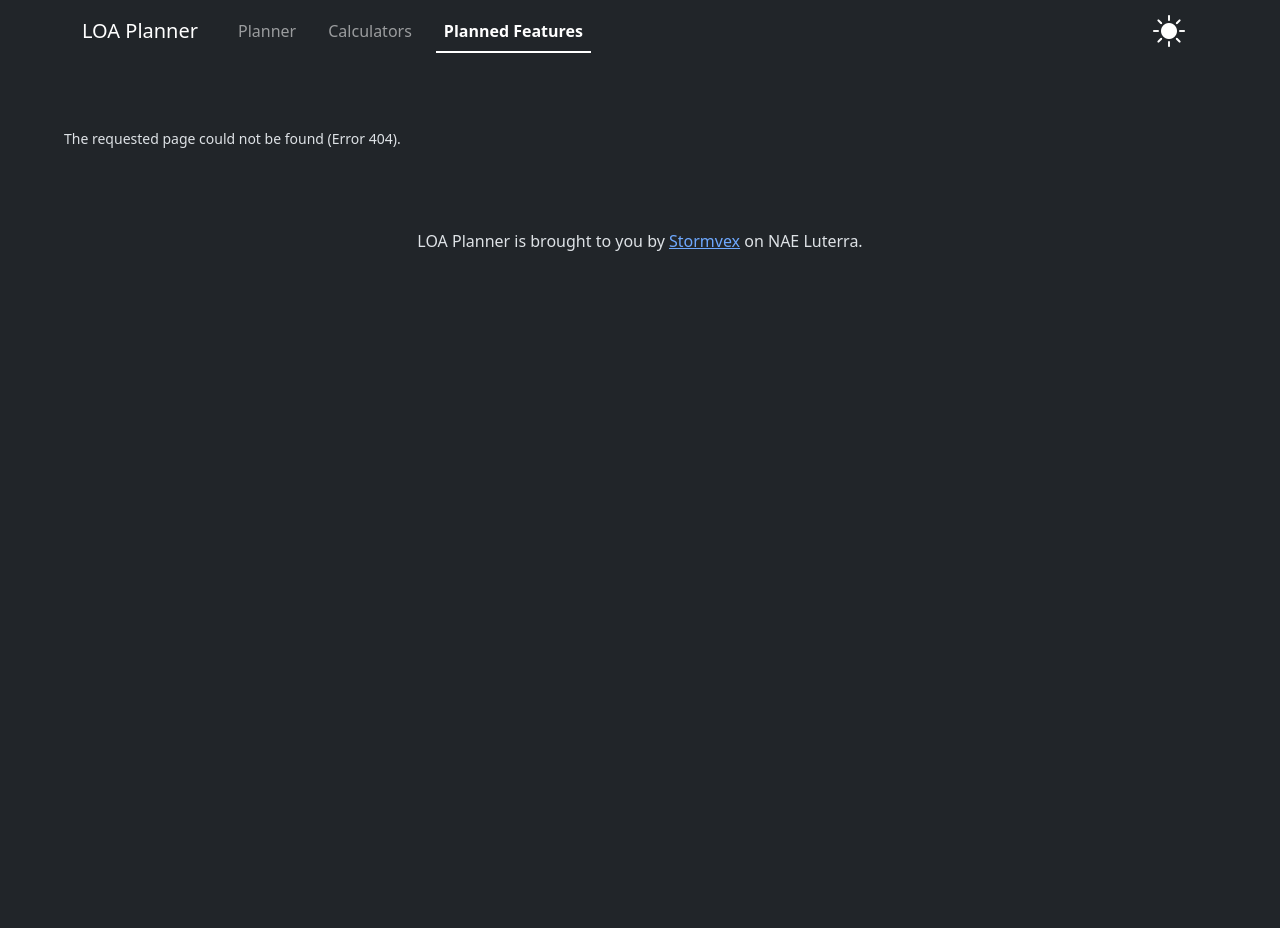
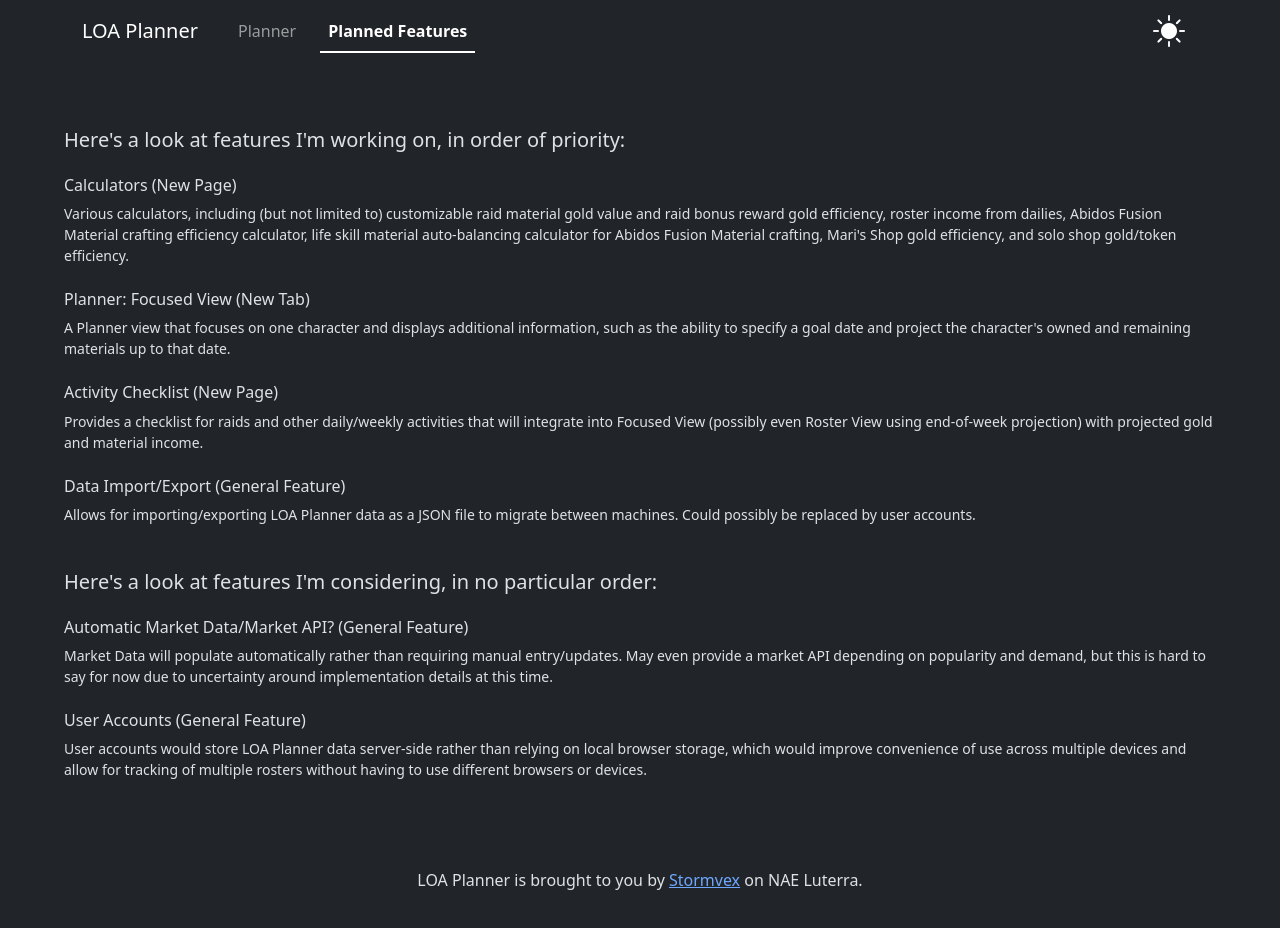
Before and after one commit to md842/loa-planner, a React (Vite) app: page /planned-features in a window 1280 px wide. Before the commit this address had no page. Shown: the top 928 px of the page. Before the commit the page ends 800 px from the top, so only its background shows below. Built offline with nearby package versions, Linux system fonts and the light colour scheme.

Commit message:
Planned Features page added
Added the Planned Features page with descriptions of planned and possible future features.

Removed the placeholder Calculators page for now, it will be re-added later.

```diff
--- a/src/components/layout/Header.tsx
+++ b/src/components/layout/Header.tsx
@@ -54,7 +54,6 @@ export default function Header(){
           > {/* Highlights active page in nav bar */}
             <Navbar.Brand as={Link} to="/">LOA Planner</Navbar.Brand>
             <Nav.Link as={Link} eventKey="/" to="/">Planner</Nav.Link>
-            <Nav.Link as={Link} eventKey="/calculators" to="/calculators">Calculators</Nav.Link>
             <Nav.Link as={Link} eventKey="/planned-features" to="/planned-features">Planned Features</Nav.Link>
           </Nav>
           <Button
--- /dev/null
+++ b/src/pages/PlannedFeatures.tsx
@@ -0,0 +1,57 @@
+export function PlannedFeatures(){
+  return(
+    <main>
+      <h5 className="mb-4">Here's a look at features I'm working on, in order of priority:</h5>
+
+      <h6>Calculators (New Page)</h6>
+      <p className="mb-4">
+        Various calculators, including (but not limited to) customizable raid
+        material gold value and raid bonus reward gold efficiency, roster
+        income from dailies, Abidos Fusion Material crafting efficiency
+        calculator, life skill material auto-balancing calculator for Abidos
+        Fusion Material crafting, Mari's Shop gold efficiency, and solo shop
+        gold/token efficiency.
+      </p>
+
+      <h6>Planner: Focused View (New Tab)</h6>
+      <p className="mb-4">
+        A Planner view that focuses on one character and displays additional
+        information, such as the ability to specify a goal date and project the
+        character's owned and remaining materials up to that date.
+      </p>
+
+      <h6>Activity Checklist (New Page)</h6>
+      <p className="mb-4">
+        Provides a checklist for raids and other daily/weekly activities that
+        will integrate into Focused View (possibly even Roster View using
+        end-of-week projection) with projected gold and material income.
+      </p>
+
+      <h6>Data Import/Export (General Feature)</h6>
+      <p className="mb-4">
+        Allows for importing/exporting LOA Planner data as a JSON file to
+        migrate between machines. Could possibly be replaced by user accounts.
+      </p>
+
+      <br/>
+
+      <h5 className="mb-4">Here's a look at features I'm considering, in no particular order:</h5>
+
+      <h6>Automatic Market Data/Market API? (General Feature)</h6>
+      <p className="mb-4">
+        Market Data will populate automatically rather than requiring manual
+        entry/updates. May even provide a market API depending on popularity
+        and demand, but this is hard to say for now due to uncertainty around
+        implementation details at this time.
+      </p>
+
+      <h6>User Accounts (General Feature)</h6>
+      <p className="mb-4">
+        User accounts would store LOA Planner data server-side rather than
+        relying on local browser storage, which would improve convenience of
+        use across multiple devices and allow for tracking of multiple rosters
+        without having to use different browsers or devices.
+      </p>
+    </main>
+  );
+}
```
Also changed, not shown: src/App.tsx (+1 -8 lines).
